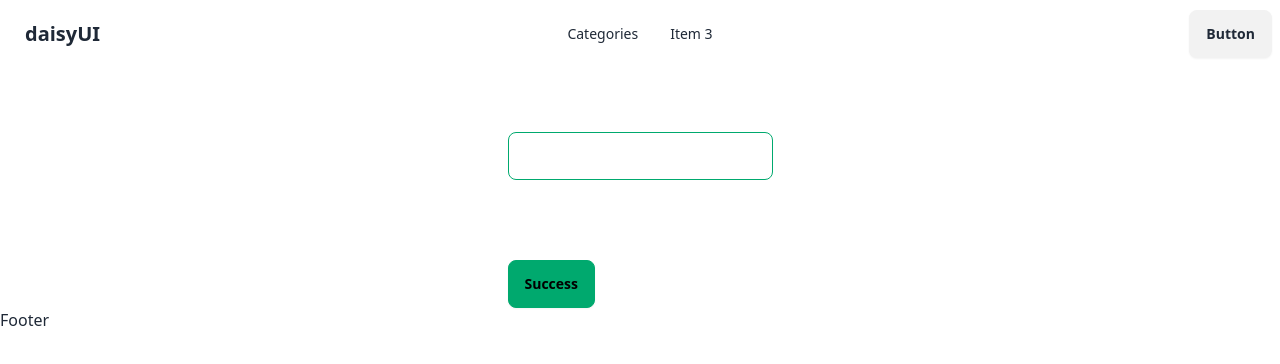
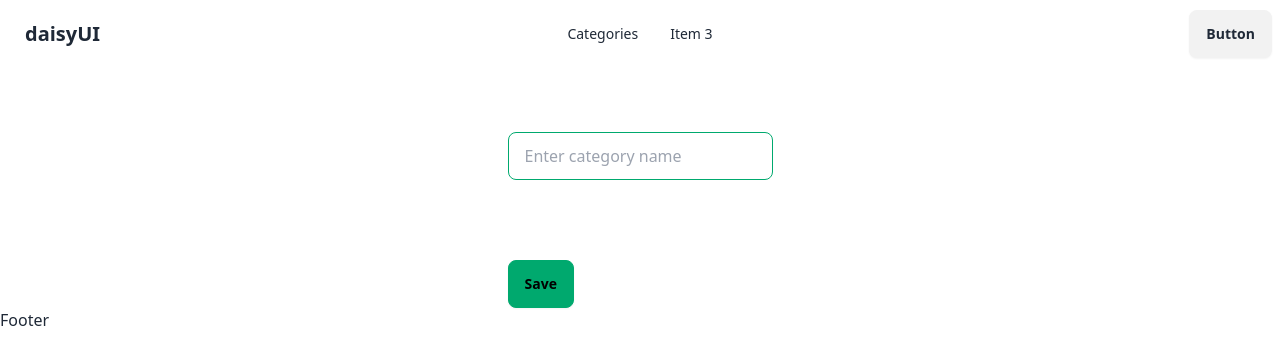
Before and after one commit to mdazmi28/Full_Stack_Blog_Web_App, a React (Vite) app in the folder admin_client/: page /create/categories in a window 1280 px wide. Shown: the top 364 px of the page. Built offline with nearby package versions, Linux system fonts and the light colour scheme.

Commit message:
Toast success and error showing successfully

```diff
--- a/admin_client/src/apiRequest/apiServices.js
+++ b/admin_client/src/apiRequest/apiServices.js
@@ -77,13 +77,9 @@ export async function postCategory(category) {
     const postBody = { category };
     try {
         const res = await axios.post(URL, postBody);
-        if (res.status === 200 || res.status === 201) {
-            return res.data;
-        } else {
-            return false;
-        }
+        return res.status === 201;
     } catch (err) {
-        console.log(err);
+        console.error("API Error:", err); // Debugging log
         return false;
     }
 }
@@ -108,7 +104,6 @@ export async function readCategory() {
 export async function updateCategory(id, category) {
     const URL = `${baseURL}/categories/update/${id}`;
     const postBody = { category }; // Define postBody
-
     try {
         const res = await axios.put(URL, postBody);
         if (res.status === 200 || res.status === 204) {
--- a/admin_client/src/pages/categoriesPages/CategoriesAddPage.jsx
+++ b/admin_client/src/pages/categoriesPages/CategoriesAddPage.jsx
@@ -1,14 +1,11 @@
-// import React from 'react';
+import { useRef } from 'react';
 import 'react-toastify/dist/ReactToastify.css';
 import MasterLayout from "../../components/MasterLayout.jsx";
-import {useRef} from "react";
-import {postCategory} from "../../apiRequest/apiServices.js";
-import {toast, ToastContainer } from "react-toastify";
-
-
+import { postCategory } from "../../apiRequest/apiServices.js";
+import { toast, ToastContainer } from "react-toastify";
 
 const CategoriesAddPage = () => {
-    let category = useRef()
+    const categoryRef = useRef(null);
 
     const ErrorToast = (msg) => {
         toast.error(msg, {
@@ -22,37 +19,48 @@ const CategoriesAddPage = () => {
         });
     };
 
-    const SaveData = ()=>{
-        let categoryName = category.value
-        alert(categoryName.length)
-        if(categoryName.length === 0){
-            ErrorToast("The Field is empty!")
-        }else {
-            postCategory(categoryName).then((Result)=>{
-                if(Result===true){
-                    SuccessToast("Category Added Successfully!")
-                }else {
-                    ErrorToast("Something went wrong!")
+    const SaveData = async () => {
+        const categoryName = categoryRef.current.value;
+        console.log("Category Name:", categoryName); // Debugging log
+
+        if (categoryName.length === 0) {
+            ErrorToast("The field is empty!");
+        } else {
+            try {
+                const result = await postCategory(categoryName);
+                console.log("Post Result:", result); // Debugging log
+
+                if (result) {
+                    SuccessToast("Category added successfully!");
+                    categoryRef.current.value = ''; // Clear the input field
+                } else {
+                    ErrorToast("Something went wrong!");
                 }
-            })
+            } catch (err) {
+                console.error("Error posting category:", err); // Debugging log
+                ErrorToast("Something went wrong!");
+            }
         }
-    }
+    };
+
     return (
         <MasterLayout>
             <div className="container mx-auto grid justify-items-center">
                 <div className="row">
                     <div className="col-12">
                         <input
-                            ref={(input)=>
-                            category = input
-                        } type="text" placeholder="" className="input input-bordered input-success w-full max-w-full required"/>
+                            ref={categoryRef}
+                            type="text"
+                            placeholder="Enter category name"
+                            className="input input-bordered input-success w-full max-w-full required"
+                        />
                     </div>
                     <div className="col-12 pt-20">
-                        <button onClick={SaveData} className="btn btn-success">Success</button>
+                        <button onClick={SaveData} className="btn btn-success">Save</button>
                     </div>
                 </div>
             </div>
-            <ToastContainer/>
+            <ToastContainer />
         </MasterLayout>
     );
 };
```
Also changed, not shown: 1 other file (tests, documents, lock files or other folders).
